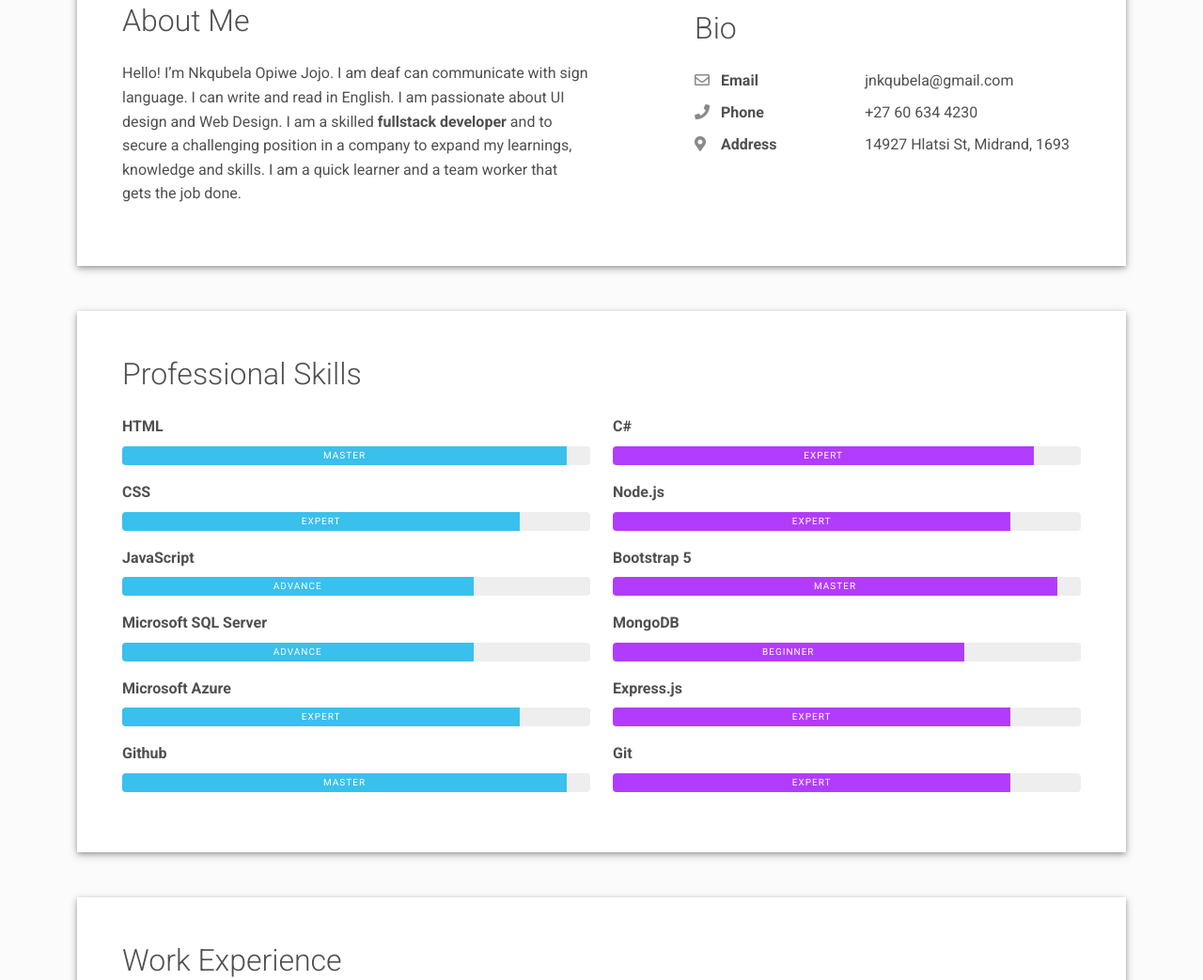
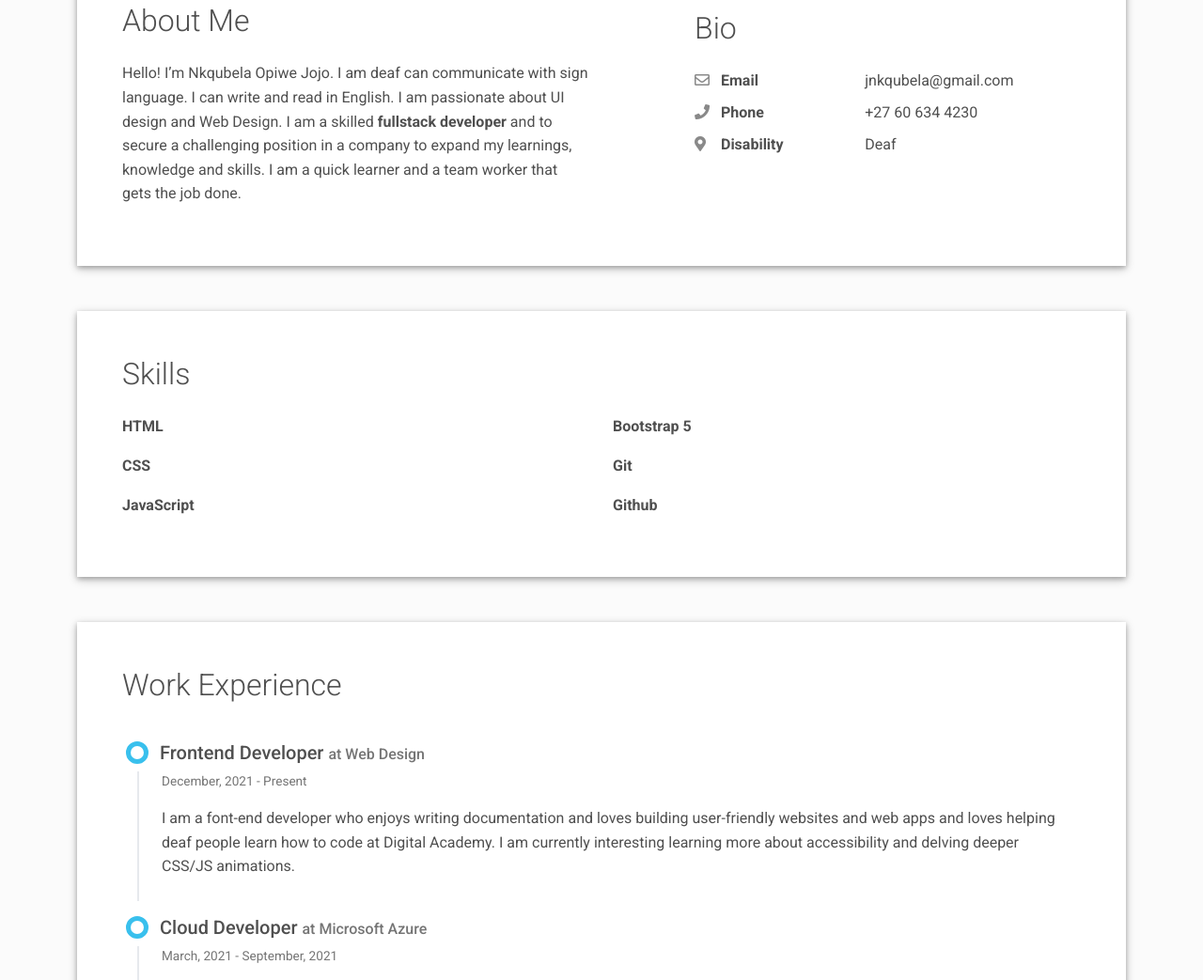
Before and after one commit to Opiwe/cv, a plain HTML site: page index.html in a window 1280 px wide. Shown: the part 705-1748 px from the top of the page at 94% size. Drawn offline with Linux system fonts and the light colour scheme.

Commit message:
removed progress

```diff
--- a/index.html
+++ b/index.html
@@ -107,10 +107,10 @@
               <div class="pb-2">+27 60 634 4230</div>
             </div>
             <div class="col-sm-5">
-              <div class="pb-2 fw-bolder"><i class="fas fa-map-marker-alt pe-2 text-muted" style="width:24px;opacity:0.85;"></i> Address</div>
+              <div class="pb-2 fw-bolder"><i class="fas fa-map-marker-alt pe-2 text-muted" style="width:24px;opacity:0.85;"></i> Disability</div>
             </div>
             <div class="col-sm-7">
-              <div class="pb-2">14927 Hlatsi St, Midrand, 1693</div>
+              <div class="pb-2">Deaf</div>
             </div>
           </div>
         </div>
@@ -119,71 +119,32 @@
   </div>
   <div class="shadow-1-strong bg-white my-5 p-5" id="skills">
     <div class="skills-section">
-      <h2 class="h2 fw-light mb-4">Professional Skills</h2>
+      <h2 class="h2 fw-light mb-4">Skills</h2>
       <div class="row">
         <div class="col-md-6">
           <div class="mb-3"><span class="fw-bolder">HTML</span>
-            <div class="progress my-2 rounded" style="height: 20px">
-              <div class="progress-bar bg-info" role="progressbar" data-aos="zoom-in-right" data-aos-delay="100" data-aos-anchor=".skills-section" style="width: 95%;" aria-valuenow="95" aria-valuemin="0" aria-valuemax="100">Master</div>
-            </div>
+
           </div>
           <div class="mb-3"><span class="fw-bolder">CSS</span>
-            <div class="progress my-2 rounded" style="height: 20px">
-              <div class="progress-bar bg-info" role="progressbar" data-aos="zoom-in-right" data-aos-delay="200" data-aos-anchor=".skills-section" style="width: 85%" aria-valuenow="85" aria-valuemin="0" aria-valuemax="100">Expert</div>
-            </div>
+
           </div>
           <div class="mb-3"><span class="fw-bolder">JavaScript</span>
-            <div class="progress my-2 rounded" style="height: 20px">
-              <div class="progress-bar bg-info" role="progressbar" data-aos="zoom-in-right" data-aos-delay="300" data-aos-anchor=".skills-section" style="width: 75%" aria-valuenow="75" aria-valuemin="0" aria-valuemax="100">Advance</div>
-            </div>
+
           </div>
-          <div class="mb-3"><span class="fw-bolder">Microsoft SQL Server</span>
-            <div class="progress my-2 rounded" style="height: 20px">
-              <div class="progress-bar bg-info" role="progressbar" data-aos="zoom-in-right" data-aos-delay="300" data-aos-anchor=".skills-section" style="width: 75%" aria-valuenow="75" aria-valuemin="0" aria-valuemax="100">Advance</div>
-            </div>
-          </div>
-          <div class="mb-3"><span class="fw-bolder">Microsoft Azure</span>
-            <div class="progress my-2 rounded" style="height: 20px">
-              <div class="progress-bar bg-info" role="progressbar" data-aos="zoom-in-right" data-aos-delay="200" data-aos-anchor=".skills-section" style="width: 85%" aria-valuenow="85" aria-valuemin="0" aria-valuemax="100">Expert</div>
-            </div>
-          </div>
-          <div class="mb-3"><span class="fw-bolder">Github</span>
-            <div class="progress my-2 rounded" style="height: 20px">
-              <div class="progress-bar bg-info" role="progressbar" data-aos="zoom-in-right" data-aos-delay="100" data-aos-anchor=".skills-section" style="width: 95%;" aria-valuenow="95" aria-valuemin="0" aria-valuemax="100">Master</div>
-            </div>
-          </div>
+
         </div>
         <div class="col-md-6">
 
-          <div class="mb-3"><span class="fw-bolder">C#</span>
-            <div class="progress my-2 rounded" style="height: 20px">
-              <div class="progress-bar bg-secondary" role="progressbar" data-aos="zoom-in-right" data-aos-delay="400" data-aos-anchor=".skills-section" style="width: 90%" aria-valuenow="90" aria-valuemin="0" aria-valuemax="100">Expert</div>
-            </div>
+          <div class="mb-3"><span class="fw-bolder">Bootstrap 5</span>
+
           </div>
-          <div class="mb-3"><span class="fw-bolder">Node.js</span>
-            <div class="progress my-2 rounded" style="height: 20px">
-              <div class="progress-bar bg-secondary" role="progressbar" data-aos="zoom-in-right" data-aos-delay="500" data-aos-anchor=".skills-section" style="width: 85%" aria-valuenow="85" aria-valuemin="0" aria-valuemax="100">Expert</div>
-            </div>
+
+          <div class="mb-3"><span class="fw-bolder">Git</span>
+
           </div>
-          <div class="mb-3"><span class="fw-bolder">Bootstrap 5</span>
-            <div class="progress my-2 rounded" style="height: 20px">
-              <div class="progress-bar bg-secondary" role="progressbar" data-aos="zoom-in-right" data-aos-delay="400" data-aos-anchor=".skills-section" style="width: 95%" aria-valuenow="95" aria-valuemin="0" aria-valuemax="100">Master</div>
-            </div>
-          </div>
-          <div class="mb-3"><span class="fw-bolder">MongoDB</span>
-            <div class="progress my-2 rounded" style="height: 20px">
-              <div class="progress-bar bg-secondary" role="progressbar" data-aos="zoom-in-right" data-aos-delay="600" data-aos-anchor=".skills-section" style="width: 75%" aria-valuenow="75" aria-valuemin="0" aria-valuemax="100">Beginner</div>
-            </div>
-          </div>
-          <div class="mb-3"><span class="fw-bolder">Express.js</span>
-            <div class="progress my-2 rounded" style="height: 20px">
-              <div class="progress-bar bg-secondary" role="progressbar" data-aos="zoom-in-right" data-aos-delay="500" data-aos-anchor=".skills-section" style="width: 85%" aria-valuenow="85" aria-valuemin="0" aria-valuemax="100">Expert</div>
-            </div>
-          </div>
-          <div class="mb-3"><span class="fw-bolder">Git</span>
-            <div class="progress my-2 rounded" style="height: 20px">
-              <div class="progress-bar bg-secondary" role="progressbar" data-aos="zoom-in-right" data-aos-delay="500" data-aos-anchor=".skills-section" style="width: 85%" aria-valuenow="85" aria-valuemin="0" aria-valuemax="100">Expert</div>
-            </div>
+
+          <div class="mb-3"><span class="fw-bolder">Github</span>
+
           </div>
         </div>
       </div>
```
